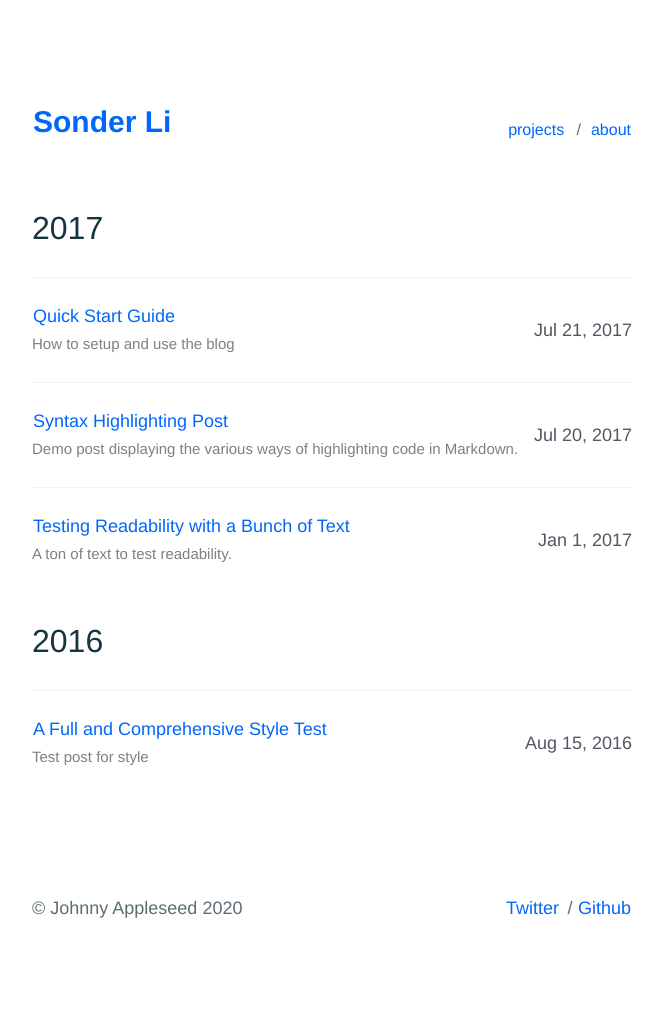
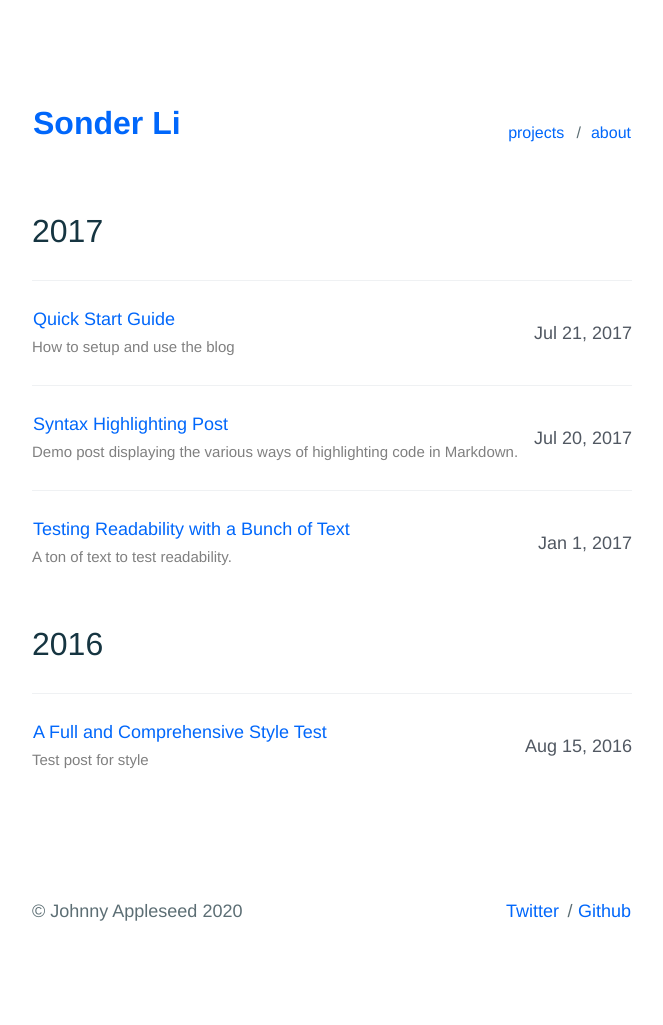
Before and after one commit to sumchuenli/sumchuenli.github.io, a Jekyll site: the page built from index.html, in a window 1280 px wide. Shown: the whole page, without its empty margins (308-971 px from the left). Built offline with Jekyll 4.4.1, drawn with Linux system fonts in a browser that asks for light colours.

Commit message:
Update _page.scss

```diff
--- a/_sass/components/_page.scss
+++ b/_sass/components/_page.scss
@@ -9,7 +9,7 @@
      align-items: baseline;
 
      h1 {
-         font-size: 3em;
+         font-size: 3.2em;
          font-weight: bolder;
          color: $c-base__02;
          float: left;
```
